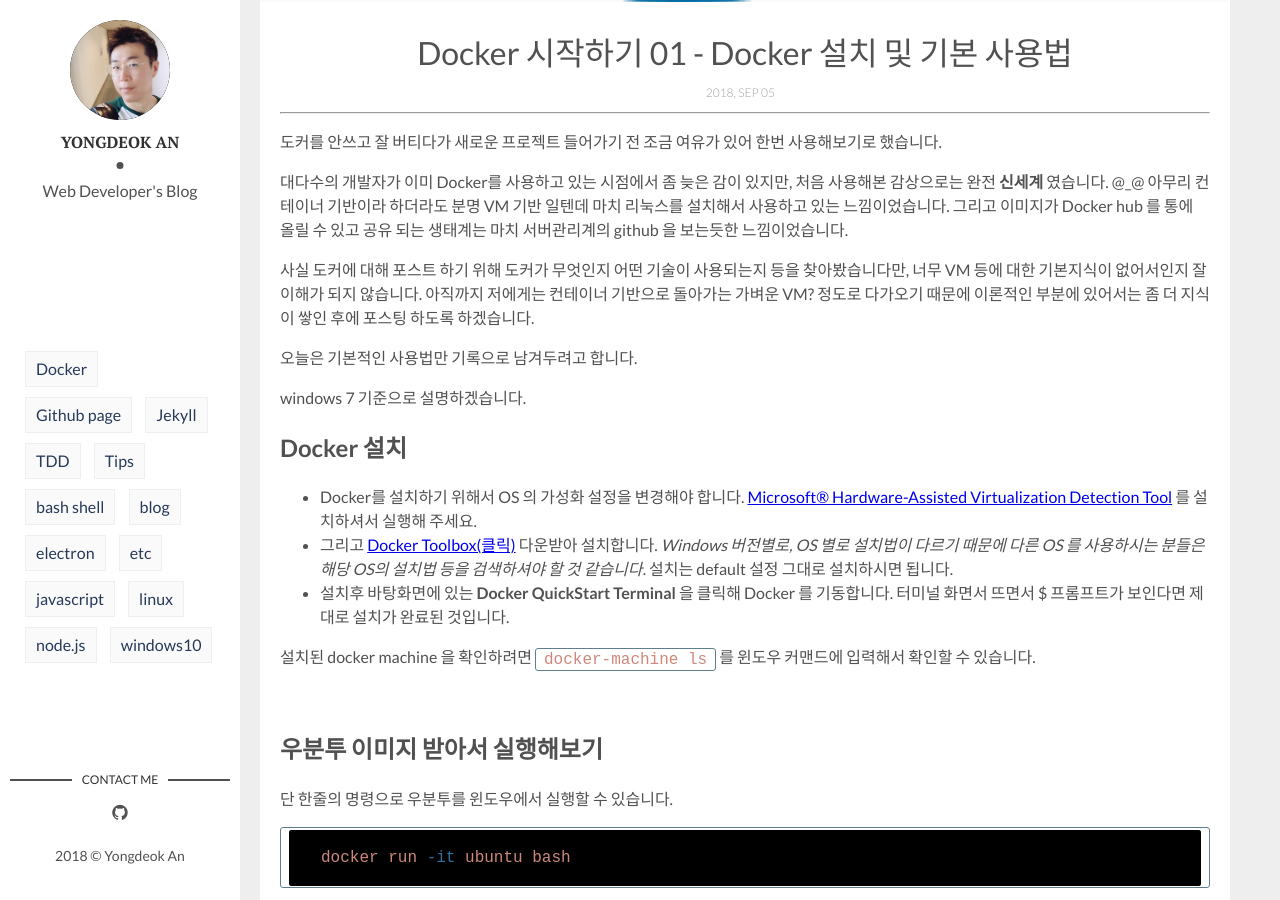
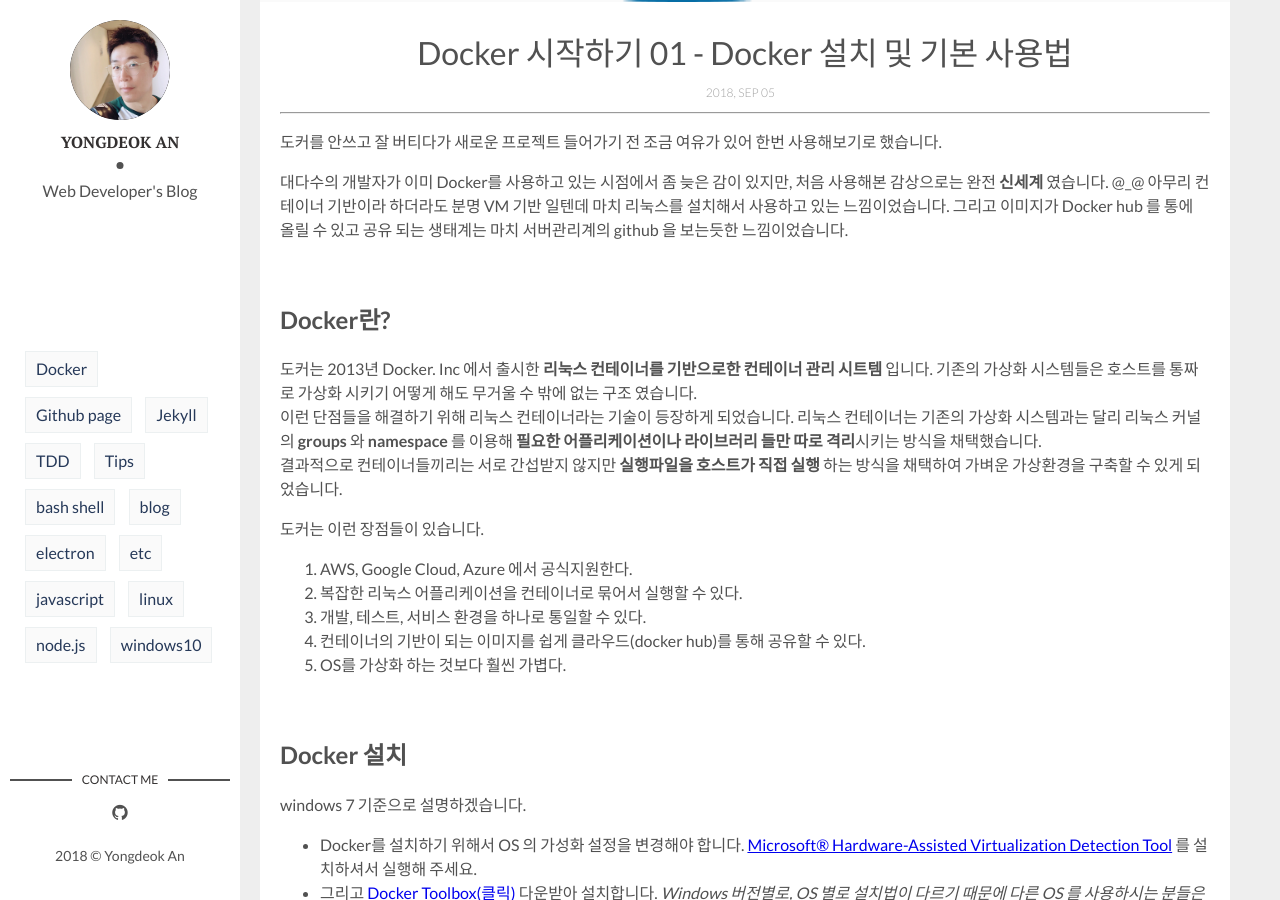
Before and after one commit to krauser085/krauser085.github.io, a Jekyll site: the page built from _posts/2019-09-05-docker-01.md, in a window 1280 px wide and 900 px high, scrolled down 518 px. Built offline with Jekyll 4.4.1, drawn with Linux system fonts in a browser that asks for light colours; comment, search, counter and statistics services are not loaded.

Commit message:
update post- 도커의 정의와 장점에 대한 설명 추가

```diff
--- a/_posts/2019-09-05-docker-01.md
+++ b/_posts/2019-09-05-docker-01.md
@@ -12,14 +12,23 @@ tags: [Docker]
 
 대다수의 개발자가 이미 Docker를 사용하고 있는 시점에서 좀 늦은 감이 있지만, 처음 사용해본 감상으로는 완전 **신세계** 였습니다. @_@ 아무리 컨테이너 기반이라 하더라도 분명 VM 기반 일텐데 마치 리눅스를 설치해서 사용하고 있는 느낌이었습니다. 그리고 이미지가 Docker hub 를 통에 올릴 수 있고 공유 되는 생태계는 마치 서버관리계의 github 을 보는듯한 느낌이었습니다.
 
-사실 도커에 대해 포스트 하기 위해 도커가 무엇인지 어떤 기술이 사용되는지 등을 찾아봤습니다만, 너무 VM 등에 대한 기본지식이 없어서인지 잘 이해가 되지 않습니다.
-아직까지 저에게는 컨테이너 기반으로 돌아가는 가벼운 VM? 정도로 다가오기 때문에 이론적인 부분에 있어서는 좀 더 지식이 쌓인 후에 포스팅 하도록 하겠습니다.
+<br/>
+## Docker란?
+도커는 2013년 Docker. Inc 에서 출시한 **리눅스 컨테이너를 기반으로한 컨테이너 관리 시트템** 입니다.
+기존의 가상화 시스템들은 호스트를 통짜로 가상화 시키기 어떻게 해도 무거울 수 밖에 없는 구조 였습니다.<br/>
+이런 단점들을 해결하기 위해 리눅스 컨테이너라는 기술이 등장하게 되었습니다. 리눅스 컨테이너는 기존의 가상화 시스템과는 달리 리눅스 커널의 **groups** 와 **namespace** 를 이용해 **필요한 어플리케이션이나 라이브러리 들만 따로 격리**시키는 방식을 채택했습니다.<br/>
+결과적으로 컨테이너들끼리는 서로 간섭받지 않지만 **실행파일을 호스트가 직접 실행** 하는 방식을 채택하여 가벼운 가상환경을 구축할 수 있게 되었습니다.
 
-오늘은 기본적인 사용법만 기록으로 남겨두려고 합니다.
+도커는 이런 장점들이 있습니다.
+1. AWS, Google Cloud, Azure 에서 공식지원한다.
+1. 복잡한 리눅스 어플리케이션을 컨테이너로 묶어서 실행할 수 있다.
+1. 개발, 테스트, 서비스 환경을 하나로 통일할 수 있다.
+1. 컨테이너의 기반이 되는 이미지를 쉽게 클라우드(docker hub)를 통해 공유할 수 있다.
+1. OS를 가상화 하는 것보다 훨씬 가볍다.
 
+<br/>
+## Docker 설치
 windows 7 기준으로 설명하겠습니다.
-
-## Docker 설치
 - Docker를 설치하기 위해서 OS 의 가성화 설정을 변경해야 합니다.
   [Microsoft® Hardware-Assisted Virtualization Detection Tool](https://www.microsoft.com/en-us/download/details.aspx?id=592) 를 설치하셔서 실행해 주세요.
 - 그리고 [Docker Toolbox(클릭)](https://docs.docker.com/toolbox/toolbox_install_windows/) 다운받아 설치합니다.
```
